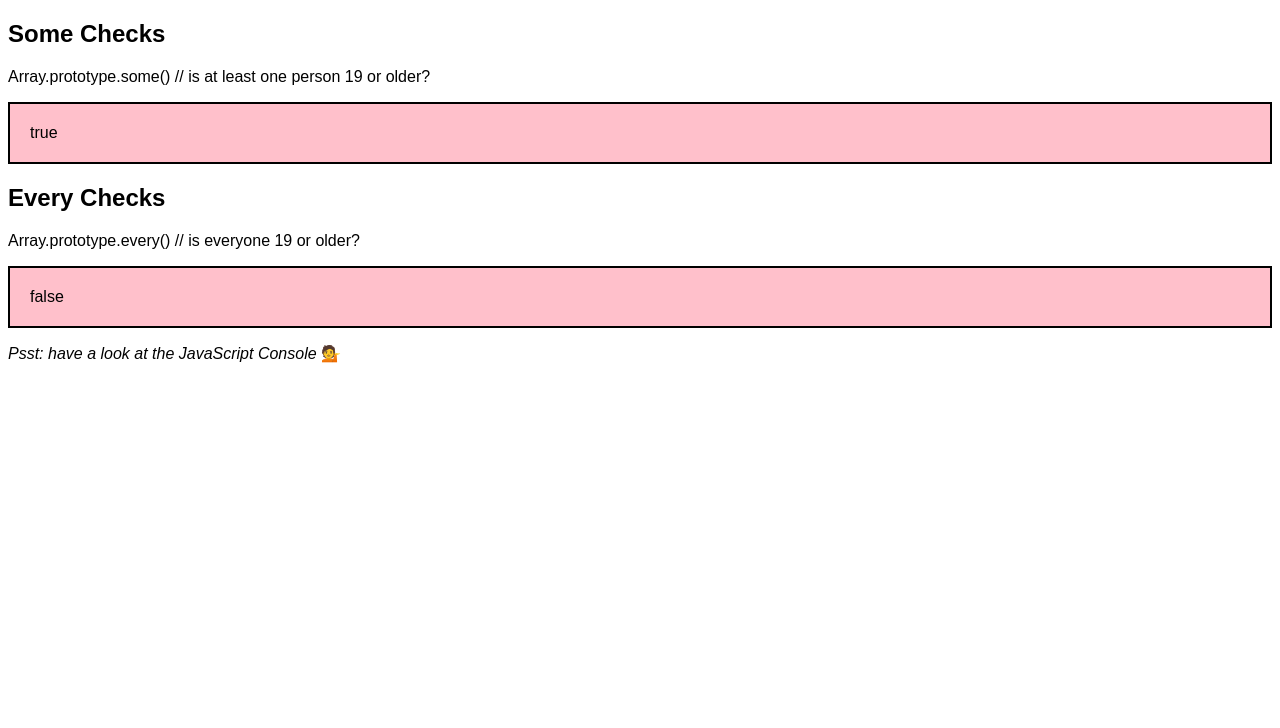
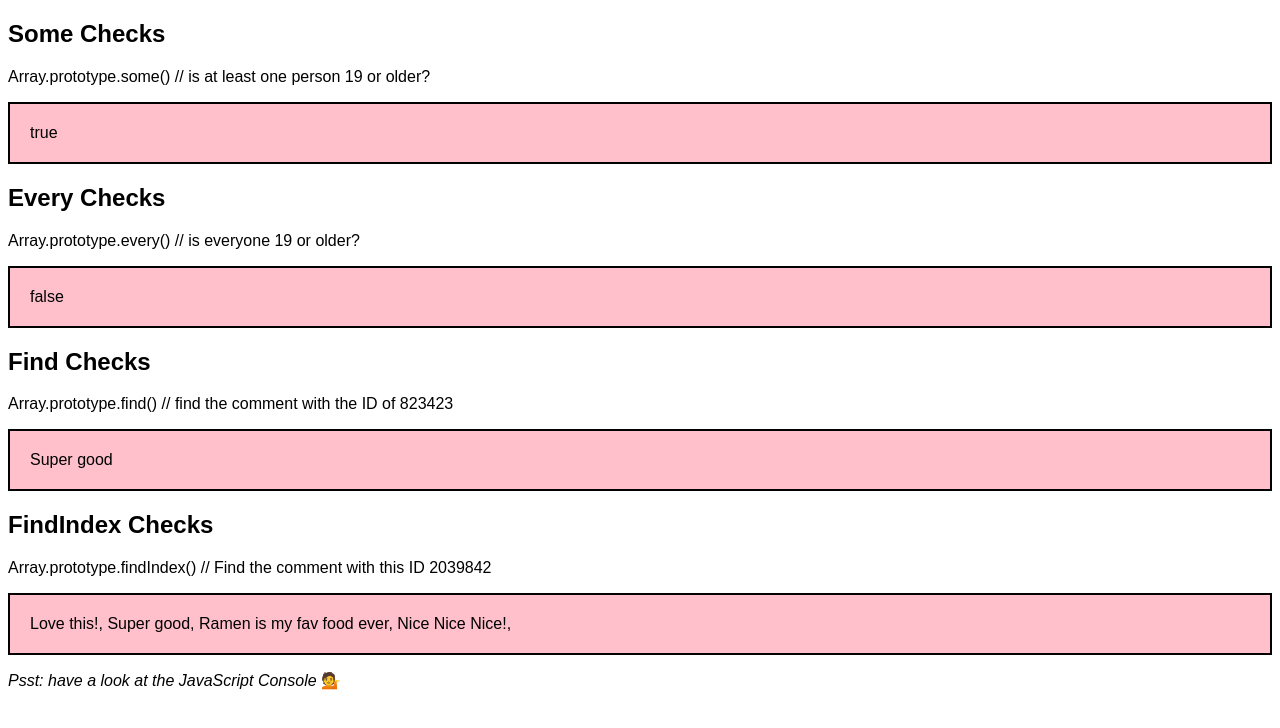
Before and after one commit to bellagregson/GitHub, a plain HTML site: page JS30/07/index.html in a window 1280 px wide. Drawn offline with Linux system fonts and the light colour scheme.

Commit message:
Lesson 7 completed

```diff
--- a/JS30/07/index.html
+++ b/JS30/07/index.html
@@ -14,8 +14,17 @@
   <p>Array.prototype.every() // is everyone 19 or older?</p>
   <div class="display answer2"></div>
 
+  <h2>Find Checks</h2>
+  <p>Array.prototype.find() // find the comment with the ID of 823423</p>
+  <div class="display answer3"></div>
+
+  <h2>FindIndex Checks</h2>
+  <p>Array.prototype.findIndex() // Find the comment with this ID 2039842</p>
+  <div class="display answer4"></div>
 
   <p><em>Psst: have a look at the JavaScript Console</em> 💁</p>
+
+
 
   <style>
   body { font-family: Arial; }
@@ -59,11 +68,21 @@
     // Array.prototype.find()
     // Find is like filter, but instead returns just the one you are looking for
     // find the comment with the ID of 823423
+    const findCheck = comments.find(comment => comment.id === 823423);
+    document.querySelector('.answer3').innerHTML = findCheck.text;
+    console.log(findCheck);
 
     // Array.prototype.findIndex()
-    // Find the comment with this ID
+    // Find the comment with this ID 823423
     // delete the comment with the ID of 823423
-
+    const findIndex = comments.findIndex(comment => comment.id === 2039842);
+    comments.splice(findIndex, 1);
+    var fullList = "";
+    comments.forEach(function(item) {
+      fullList = fullList + item.text + ", ";
+    })
+    document.querySelector('.answer4').innerHTML = fullList;
+    console.log(findIndex);
   </script>
 </body>
 </html>
```
Also changed, not shown: JS30/07/ReadMe.md.
